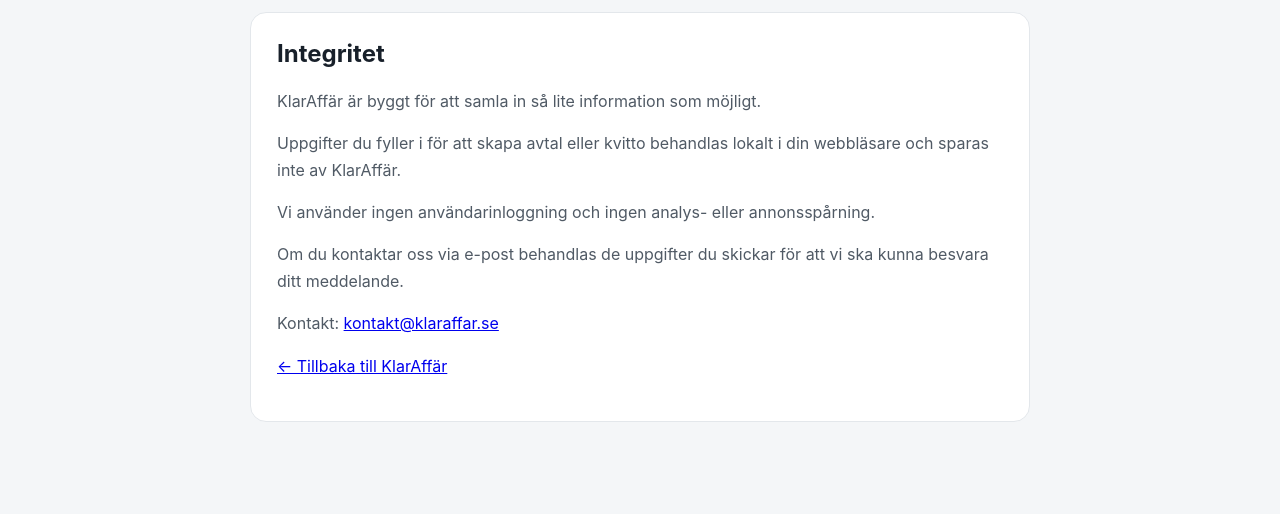
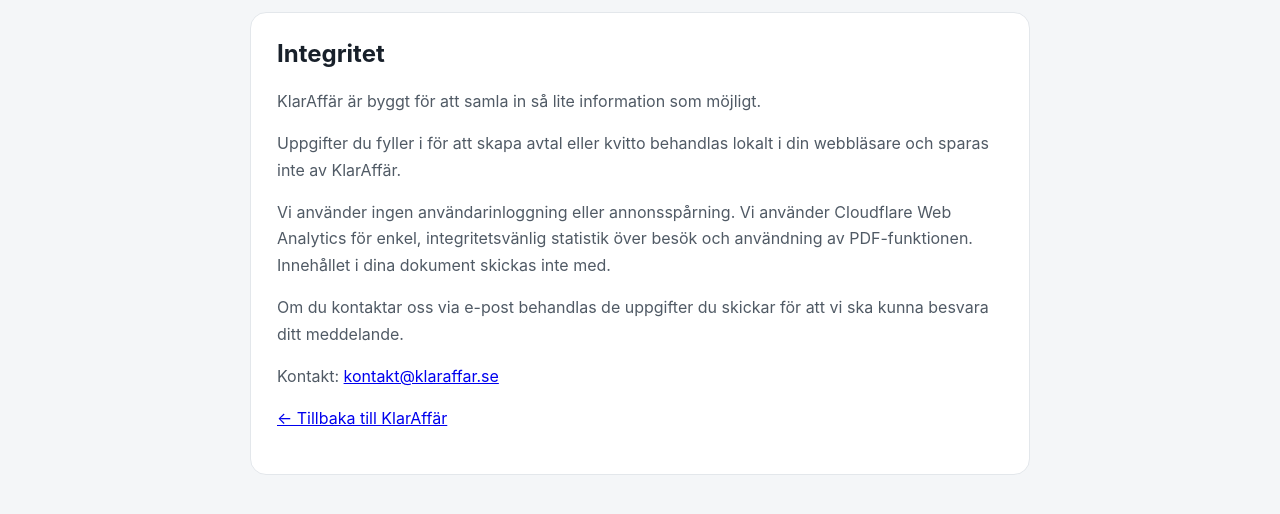
Before and after one commit to ccaastman/klaraffar, a plain HTML site: page integritet.html in a window 1280 px wide. Shown: the part 46-560 px from the top of the page. Drawn offline with Linux system fonts and the light colour scheme.

Commit message:
Add files via upload

```diff
--- a/integritet.html
+++ b/integritet.html
@@ -70,6 +70,7 @@
 .legal-note{padding:12px 14px;background:#f8f9fa;border:1px solid #e3e7eb;border-radius:12px}
 </style>
   <link rel="canonical" href="https://klaraffar.se/integritet.html">
+  <!-- Cloudflare Web Analytics --><script type='module' src='https://static.cloudflareinsights.com/beacon.min.js' data-cf-beacon='{"token": "dd47cb0aff0149af9853a42dd915cb1d"}'></script><!-- End Cloudflare Web Analytics -->
 </head>
 <body>
 <header><div class="brand"><a href="index.html" style="color:inherit;text-decoration:none">KlarAffär</a></div></header>
@@ -77,7 +78,7 @@
 <h1>Integritet</h1>
 <p>KlarAffär är byggt för att samla in så lite information som möjligt.</p>
 <p>Uppgifter du fyller i för att skapa avtal eller kvitto behandlas lokalt i din webbläsare och sparas inte av KlarAffär.</p>
-<p>Vi använder ingen användarinloggning och ingen analys- eller annonsspårning.</p>
+<p>Vi använder ingen användarinloggning eller annonsspårning. Vi använder Cloudflare Web Analytics för enkel, integritetsvänlig statistik över besök och användning av PDF-funktionen. Innehållet i dina dokument skickas inte med.</p>
 <p>Om du kontaktar oss via e-post behandlas de uppgifter du skickar för att vi ska kunna besvara ditt meddelande.</p>
 <p>Kontakt: <a href="mailto:kontakt@klaraffar.se">kontakt@klaraffar.se</a></p>
 <p><a href="index.html">← Tillbaka till KlarAffär</a></p>
```
Also changed, not shown: index.html (+1 -0 lines), kopeavtal-bil.html (+1 -0 lines), kopeavtal-privatperson.html (+1 -0 lines), kvitto-privatperson.html (+1 -0 lines), tack-pdf.html (+1 -0 lines), villkor.html (+1 -0 lines), 1 other file.
